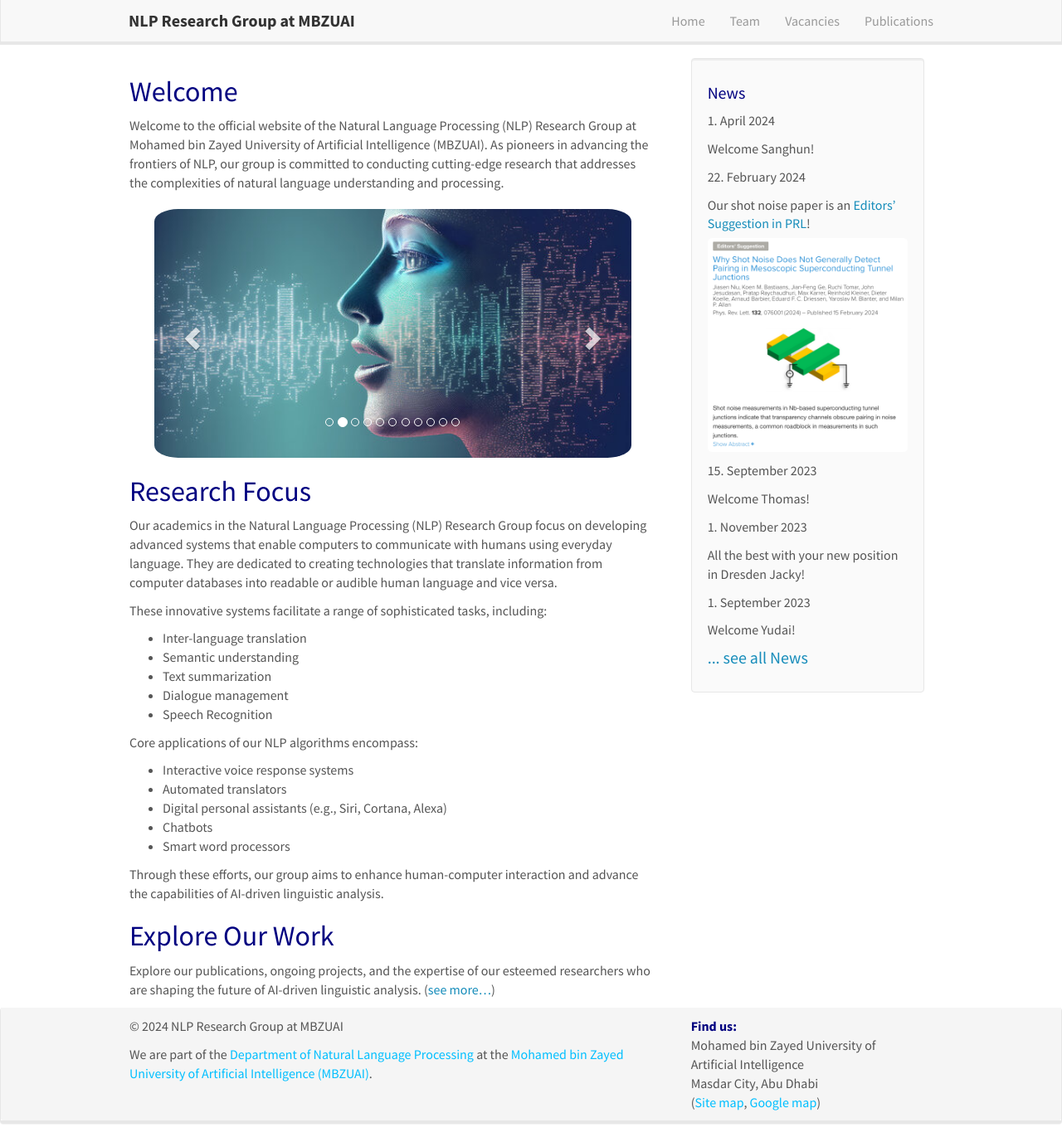
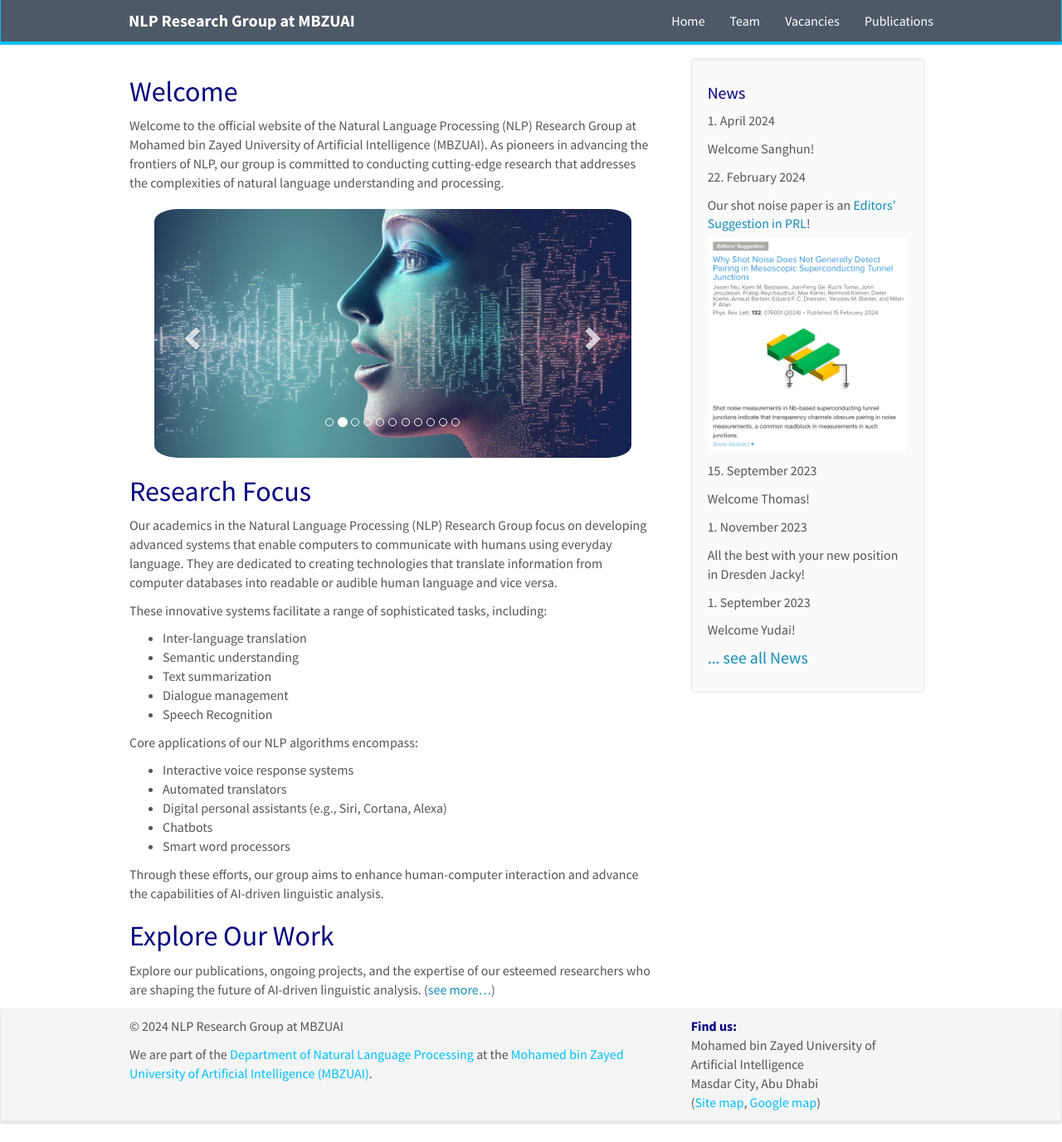
Before and after one commit to RamzaBasharat/MBZUAI, a Jekyll site: the page built from _pages/home.md, in a window 1280 px wide and 1377 px high. Shown: the whole window at 83% size. Built offline with Jekyll 4.4.1, drawn with Linux system fonts in a browser that asks for light colours; nearby versions of some CDN libraries.

Commit message:
updating css

```diff
--- a/css/main.scss
+++ b/css/main.scss
@@ -131,3 +131,29 @@ color: #00bfff;
 color: #fff;
 background-color: #4d5966;
 }
+
+/* Navbar background and text color */
+.navbar-default {
+    background-color: #4d5966; /* Background color */
+    border-color: #00bfff;    /* Border color */
+}
+
+.navbar-default .navbar-brand,
+.navbar-default .navbar-nav > li > a {
+    color: #fff; /* Text color */
+}
+
+/* Navbar link hover effect */
+.navbar-default .navbar-brand:hover,
+.navbar-default .navbar-nav > li > a:hover {
+    color: #00bfff; /* Text color on hover */
+    background-color: #444; /* Background color on hover */
+}
+
+/* Active link styling */
+.navbar-default .navbar-nav > .active > a,
+.navbar-default .navbar-nav > .active > a:hover,
+.navbar-default .navbar-nav > .active > a:focus {
+    color: #00bfff; /* Active text color */
+    background-color: #444; /* Active background color */
+}
```
